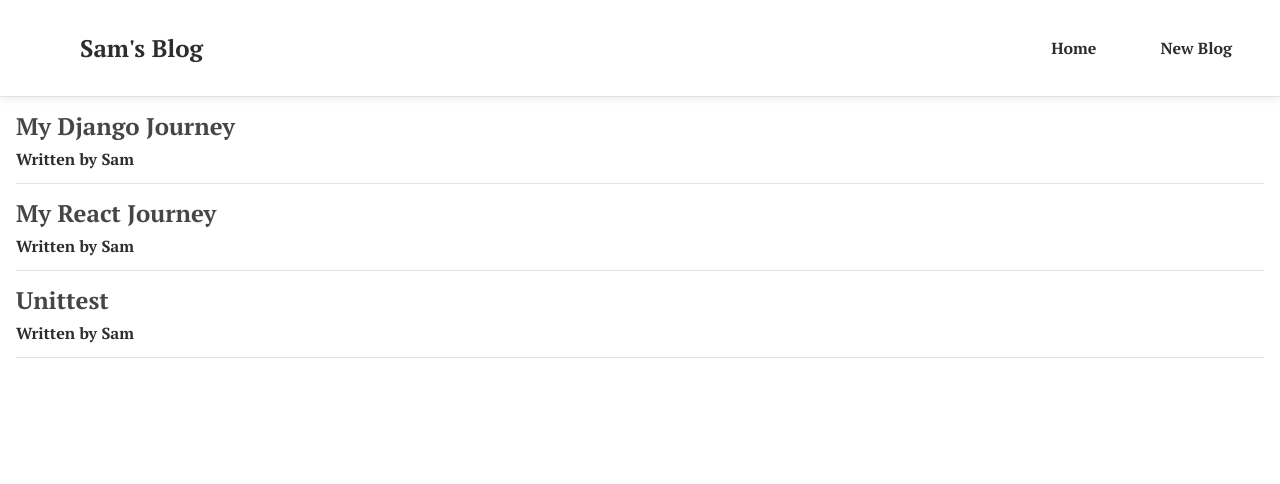
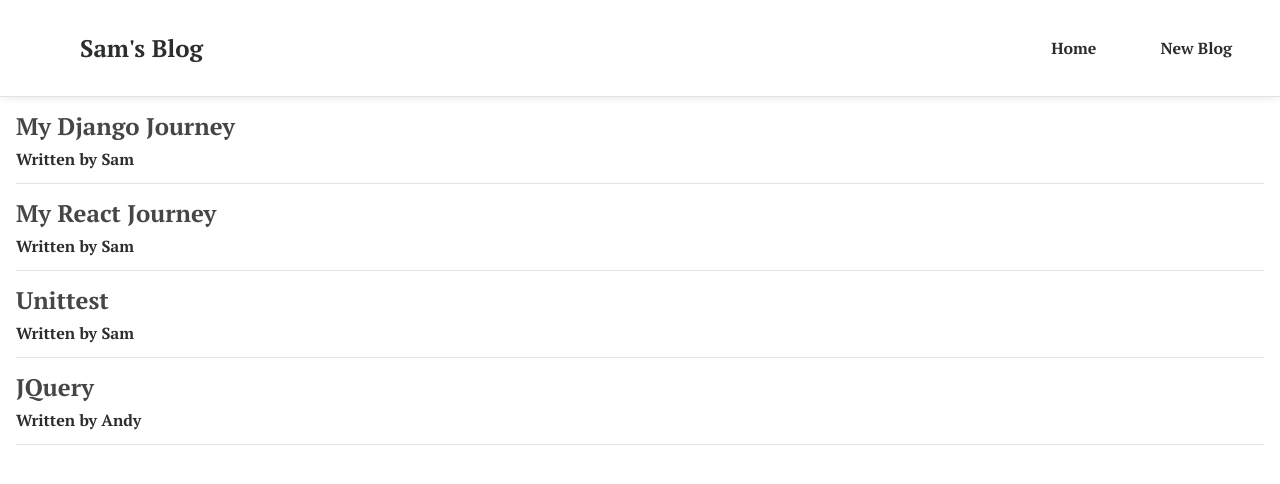
Before and after one commit to samuelandersoncodes/sam-blog, a React (Create React App) app: page / in a window 1280 px wide. Shown: the top 484 px of the page. Built offline with nearby package versions, Linux system fonts and the light colour scheme; data requests are answered from the project's data file.

Commit message:
feat: Add fetch method to handlesubmit function

```diff
--- a/data/db.json
+++ b/data/db.json
@@ -17,6 +17,12 @@
       "body": "I always use it",
       "author": "Sam",
       "id": 3
+    },
+    {
+      "title": "JQuery",
+      "body": "It seemed obsolete but I found it very helpful when implementing payment systems.",
+      "author": "Andy",
+      "id": 4
     }
   ]
 }
--- a/src/Create.js
+++ b/src/Create.js
@@ -7,7 +7,12 @@ const Create = () => {
   const handleSubmit = (e) => {
     e.preventDefault();
     const blog = { title, body, author };
-  };
+    fetch('http://localhost:8000/blogs', {
+      method: 'POST',
+      headers: { "Content-Type": "application/json" },
+      body: JSON.stringify(blog)
+    });
+  }
 
   return (
     <div className="create">
```
